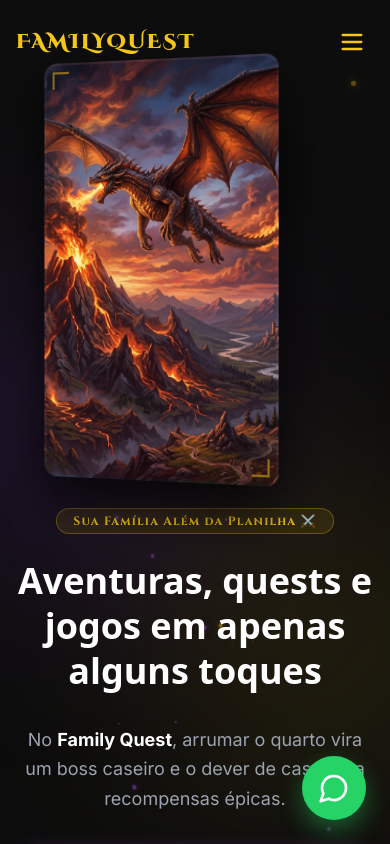
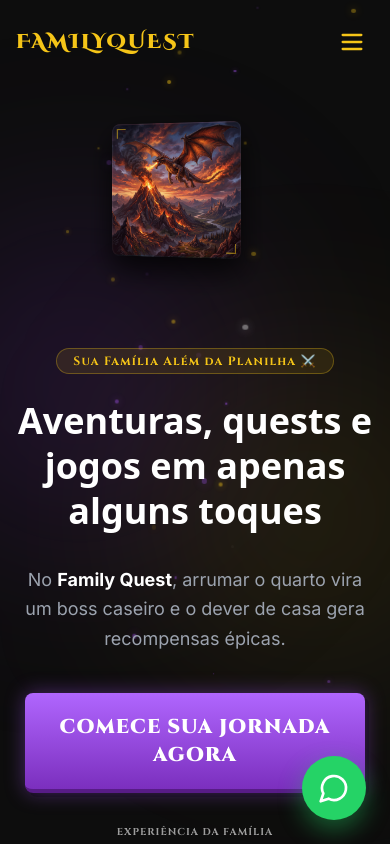
Before and after one commit to FazTeuFuturo/LP_Family_Quest, a React (Vite) app: page / in a window 390 px wide. Shown: the top 844 px of the page. Built offline with nearby package versions, Linux system fonts and the light colour scheme.

Commit message:
style: reduce 3d carousel size by half on mobile

```diff
--- a/src/components/landing/CylinderCarousel.tsx
+++ b/src/components/landing/CylinderCarousel.tsx
@@ -25,7 +25,7 @@ export const CylinderCarousel = memo(({ rotationValue, isDragging, velocityRef }
     );
 
     return (
-        <div className="w-full h-[380px] flex items-center justify-center relative z-10" style={{ perspective: '1200px' }}>
+        <div className="w-full h-[220px] md:h-[380px] flex items-center justify-center relative z-10 scale-[0.55] md:scale-100 transition-transform origin-center" style={{ perspective: '1200px' }}>
             <motion.div
                 drag="x"
                 dragConstraints={{ left: 0, right: 0 }}
```
